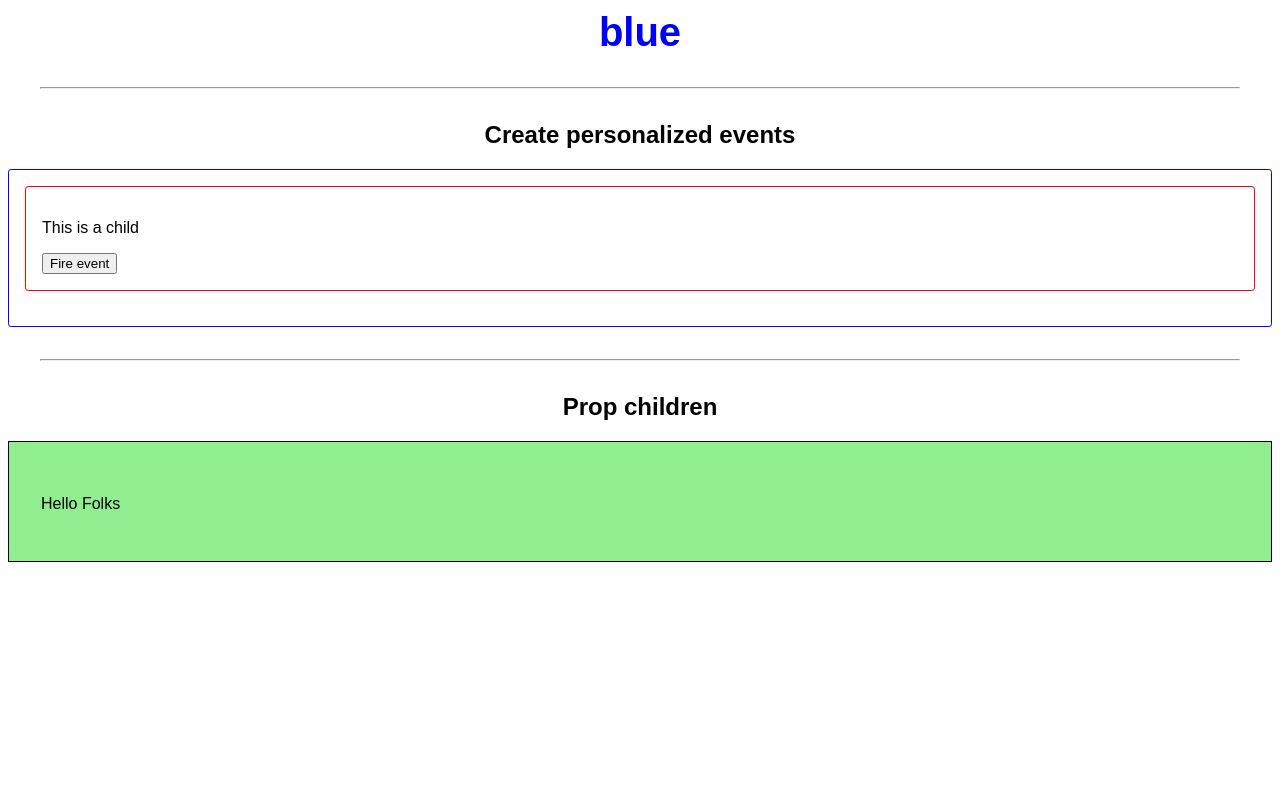
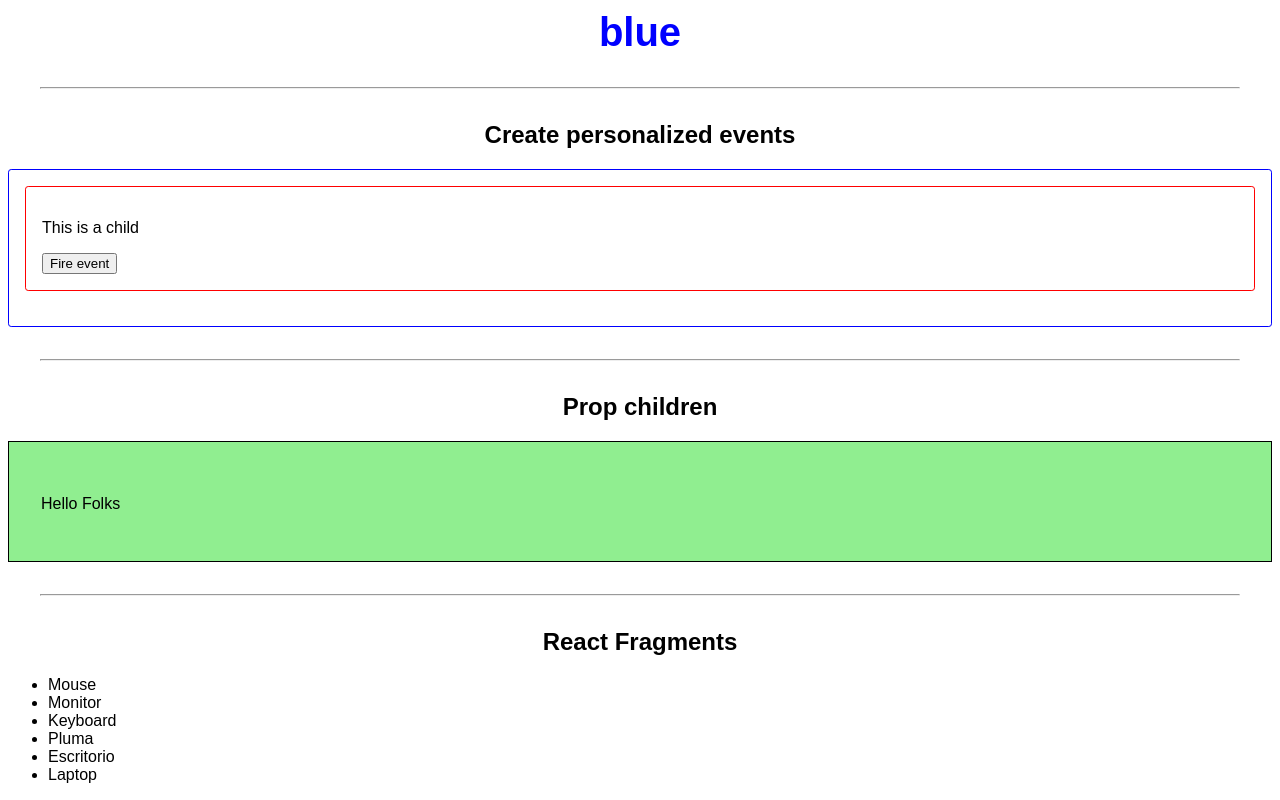
Before and after one commit to josh231101/REACT-UNIVERSITY, a React (Create React App) app: page / in a window 1280 px wide. Shown: the part 2069-2869 px from the top of the page. Before the commit the page ends 2639 px from the top, so only its background shows below. Built offline with nearby package versions, Linux system fonts and the light colour scheme.

Commit message:
Fragments Ep. 41 React Fragments

```diff
--- a/src/App.js
+++ b/src/App.js
@@ -10,6 +10,7 @@ import MouseEvent from "./components/MouseEvent";
 import Events from "./components/Events";
 import Hijo from "./components/HIjo";
 import "./components/Destructure";
+import RFragments from "./components/RFragments";
 
 const App = () => {
   const [state, setState] = React.useState({ name: "Mushu" });
@@ -43,6 +44,9 @@ const App = () => {
       <hr />
       <h2>Prop children</h2>
       <Banner>Hello Folks</Banner>
+      <hr />
+      <h2>React Fragments</h2>
+      <RFragments />
     </>
   );
 };
--- /dev/null
+++ b/src/components/RFragments/index.js
@@ -0,0 +1,29 @@
+import React, { Fragment } from "react";
+
+const Computacion = () => (
+  <Fragment>
+    <li>Mouse</li>
+    <li>Monitor</li>
+    <li>Keyboard</li>
+  </Fragment>
+);
+
+const Genericos = () => (
+  <Fragment>
+    <li>Pluma</li>
+    <li>Escritorio</li>
+    <li>Laptop</li>
+  </Fragment>
+);
+
+const RFragments = () => (
+  <div>
+    {/**Rendering a list with fragments */}
+    <ul>
+      <Computacion />
+      <Genericos />
+    </ul>
+  </div>
+);
+
+export default RFragments;
```
